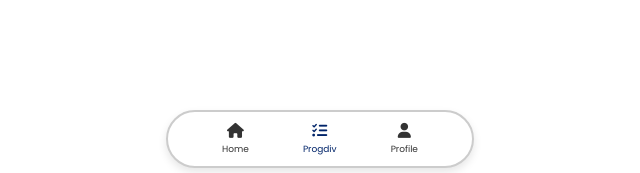
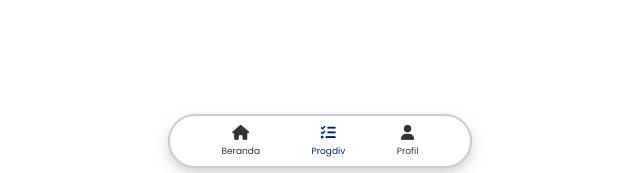
Before and after one commit to akhwan16/My-Himprote, a PHP site: page /ADMIN/progdivadmin.php in a window 1280 px wide. Shown: the part 627-800 px from the top of the page, without its empty margins (320-960 px from the left). Run offline with PHP 8.4, Linux system fonts and the light colour scheme; some libraries are stand-ins or nearby versions.

Commit message:
fix navbar kocak

```diff
--- a/ADMIN/dashboardadmin.php
+++ b/ADMIN/dashboardadmin.php
@@ -302,7 +302,7 @@ include 'listview.php';
             });
         });
 
-        window.history.replaceState({}, document.title, "My-Himprote");
+
         </script>
 
         <script src="/Assets/js/nav.js"></script>
--- a/ADMIN/profile.php
+++ b/ADMIN/profile.php
@@ -31,7 +31,7 @@
             padding: 5px 5px;
             border-bottom: 2px solid #1f4e79;
             width: auto;
-            max-width: 355px;
+            max-width: 365px;
             margin: 0 auto; /* Center the container horizontally */
         }
         .logo {
@@ -232,7 +232,7 @@
           window.location.href = "progdivadmin.php";  // Ganti "profile.php" dengan URL yang sesuai
         });
       });
-      window.history.replaceState({}, document.title, "My-Himprote");
+
     </script>
 </footer>
 <script src="nav.js"></script>
--- a/ADMIN/progdivadmin.css
+++ b/ADMIN/progdivadmin.css
@@ -560,25 +560,24 @@ button.back2:hover {
   /* Darker shade of the blue */
 }
 
+nav {
+  width: 100%;
+}
 .navbar {
   display: flex;
   align-items: center;
-  width: 304px;
-  height: 54px;
+  width: 300px;
+  height: 50px;
   background-color: #fff;
   border-radius: 30px;
   position: fixed;
-  bottom: 5px;
-  /* Adjust bottom margin if necessary */
-  left: 50%;
-  /* Center horizontally */
-  transform: translateX(-50%);
-  /* Center horizontally */
-  border: 2px solid #ccc;
-  /* Added border */
+  bottom: 5px; /* Adjust bottom margin if necessary */
+  left: 50%; /* Center horizontally */
+  transform: translateX(-50%); /* Center horizontally */
+  border: 2px solid #ccc; /* Added border */
   justify-content: space-evenly;
-  box-shadow: 0 4px 8px rgba(0, 0, 0, 0.1);
-  /* enhanced shadow */
+  box-shadow: 0 4px 8px rgba(0, 0, 0, 0.1),
+    /* existing shadow */ 0 6px 20px rgba(0, 0, 0, 0.1); /* enhanced shadow */
 }
 
 .navbar-item {
@@ -587,7 +586,6 @@ button.back2:hover {
   align-items: center;
   color: #333;
   cursor: pointer;
-  padding-top: 1px;
   transition: color 0.3s ease, transform 0.3s ease;
 }
 
@@ -601,6 +599,12 @@ button.back2:hover {
 
 .navbar-item span {
   font-size: 9px;
-  margin-top: 5px;
-  /* Add space between icon and text */
+  margin-top: 5px; /* Add space between icon and text */
 }
+.fade-in {
+  animation: fadeIn ease 1s;
+}
+@keyframes fadeIn {
+  0% { opacity: 0; }
+  100% { opacity: 1; }
+}
--- a/ADMIN/progdivadmin.php
+++ b/ADMIN/progdivadmin.php
@@ -28,6 +28,7 @@
 
   <body>
     <main>
+    <div class="card fade-in">
       <div class="slideshow-container">
         <div class="slide fade">
           <div class="search-container">
@@ -322,12 +323,15 @@
           </section>
         </div>
       </div>
+    </div>
     </main>
-    <footer>
+
+  </body>
+  <footer>
       <div class="navbar">
-        <div class="navbar-item" id="home">
+       <div class="navbar-item" id="home">
           <i class="fas fa-home"></i>
-          <span>Home</span>
+          <span>Beranda</span>
         </div>
         <div class="navbar-item active" id="jobdesk">
           <i class="fas fa-tasks"></i>
@@ -335,7 +339,7 @@
         </div>
         <div class="navbar-item" id="profile">
           <i class="fas fa-user"></i>
-          <span>Profile</span>
+          <span>Profil</span>
         </div>
       </div>
       <script>
@@ -351,7 +355,7 @@
             window.location.href = "profile.php"; // Ganti "profile.php" dengan URL yang sesuai
           });
         });
-        window.history.replaceState({}, document.title, "My-Himprote");
+
       </script>
       <script src="/Assets/js/nav.js"></script>
       <script src="/Assets/js/calendar.js"></script>
@@ -360,5 +364,4 @@
       <script src="https://stackpath.bootstrapcdn.com/bootstrap/5.1.3/js/bootstrap.min.js"></script>
       <script src="/script.js"></script>
     </footer>
-  </body>
 </html>
```
